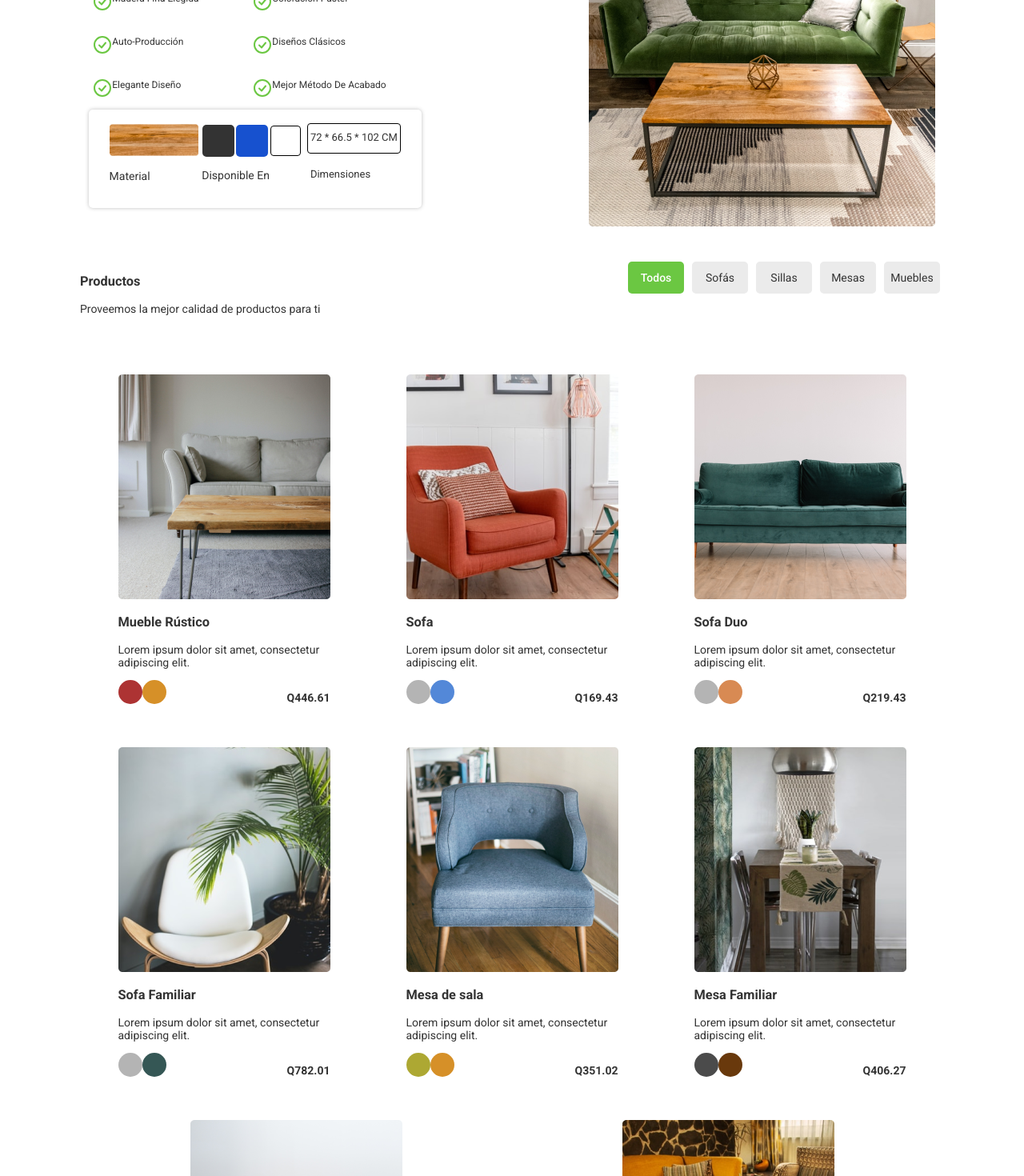
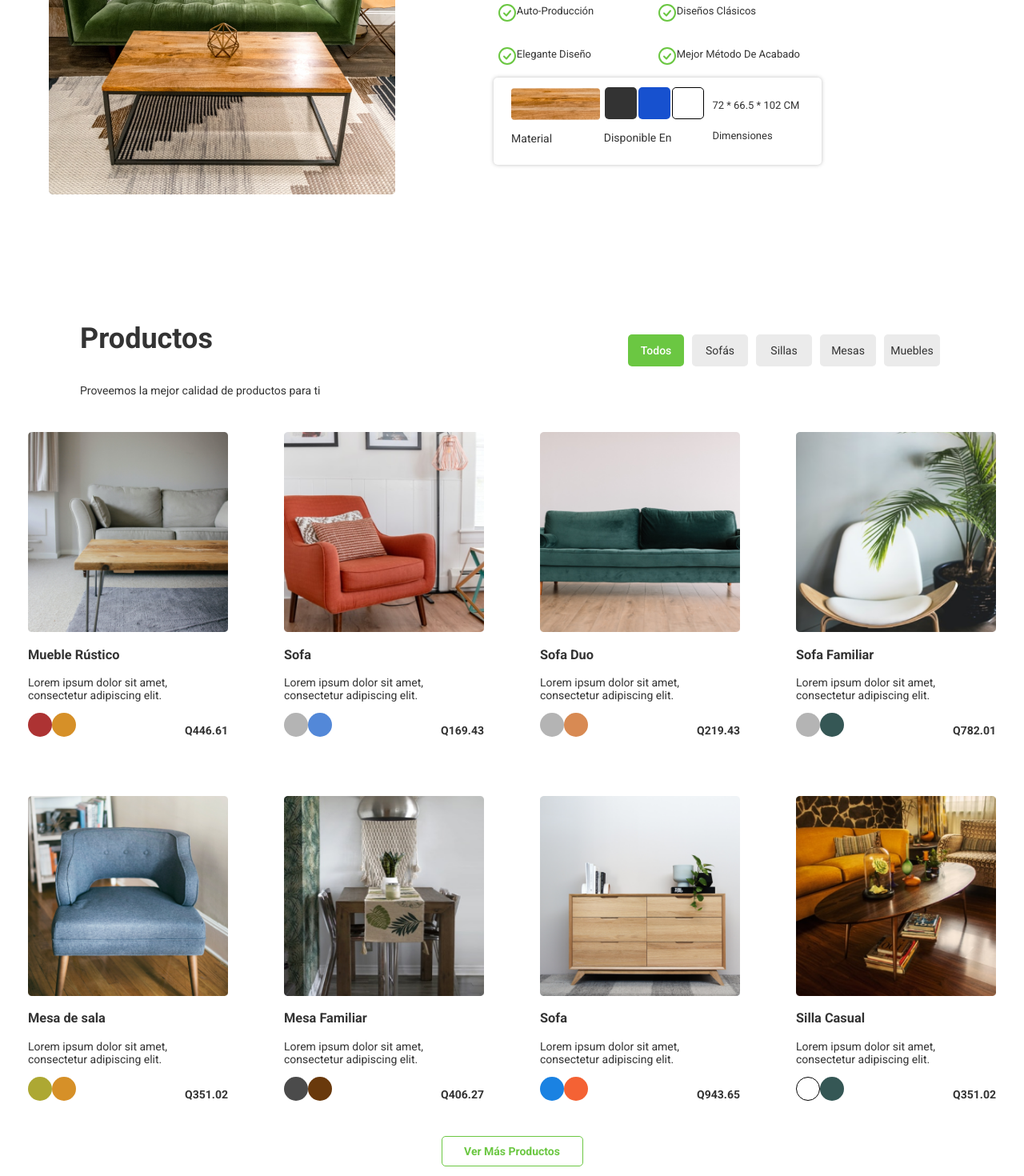
Before and after one commit to Whil117/Landing-page-Furnitures, a Next.js app: page / in a window 1280 px wide. Shown: the part 1320-2790 px from the top of the page at 80% size. Built offline with nearby package versions, Linux system fonts and the light colour scheme.

Commit message:
delete line styles.

```diff
--- a/src/components/Products/Products.tsx
+++ b/src/components/Products/Products.tsx
@@ -1,7 +1,18 @@
 /* eslint-disable @next/next/no-img-element */
 import { FC, useState } from "react";
-import { Card, LabelOption } from "../../styles/components/Products/Products";
-import { fontsWeight } from "../../styles/fonts";
+import {
+  Card,
+  ColorCircle,
+  DCategory,
+  DData,
+  LabelOption,
+  Navegation,
+  Price,
+  ProductsDiv,
+  ProductsLink,
+  Title,
+} from "../../styles/components/Products/Products";
+import Link from "next/link";
 import { Data, data } from "./assets/data";
 
 const categories = ["Todos", "Sofás", "Sillas", "Mesas", "Muebles"];
@@ -14,20 +25,15 @@
   const [active, setActive] = useState<IActive>({
     category: categories[0],
   } as IActive);
+
   return (
     <div>
-      <nav style={{ display: "flex", justifyContent: "space-between" ,flexWrap:"wrap", padding:"20px 100px" }}>
+      <Navegation>
         <div>
-          <h3>Productos</h3>
+          <Title id="Productos">Productos</Title>
           <p>Proveemos la mejor calidad de productos para ti</p>
         </div>
-        <div
-          style={{
-            display: "flex",
-            justifyContent: "space-around",
-            width: "400px",
-          }}
-        >
+        <DCategory>
           {categories.map((category) => (
             <div key={category}>
               <LabelOption
@@ -38,7 +44,6 @@
               </LabelOption>
 
               <input
-                style={{ display: "none" }}
                 type="radio"
                 checked={category === active.category}
                 name="options"
@@ -47,39 +52,32 @@
               />
             </div>
           ))}
-        </div>
-      </nav>
-      <div style={{display:"flex" , justifyContent:"space-around", flexWrap:"wrap",padding:"20px 100px"}}>
+        </DCategory>
+      </Navegation>
+      <DData>
         {data.map((artcl: Data) => (
-          <Card key={artcl.id}>
+          <Card key={artcl.id} href={`/productos/${artcl.title.trim()}`}>
             <img src={artcl.img} alt={artcl.title} />
             <h3>{artcl.title}</h3>
             <p>{artcl.desc}</p>
-            <div style={{display:"flex", justifyContent:"space-between"}}>
-              <div style={{display:"flex"}}>
+            <div>
+              <div>
                 {artcl.colors.map((color) => (
-                  <div
-                    key={color}
-                    style={{
-                      backgroundColor: color,
-                      outline: `1px solid ${
-                        color === "#FFFFFF" ? "black" : "none"
-                      }`,
-                      outlineOffset: "-2px",
-                      width: "30px",
-                      height: "30px",
-                      borderRadius:"50px"
-                    }}
-                  ></div>
+                  <ColorCircle color={color} key={color}></ColorCircle>
                 ))}
               </div>
               <div>
-                <p style={{fontWeight:fontsWeight.bold}}>Q{artcl.price}</p>
+                <Price>Q{artcl.price}</Price>
               </div>
             </div>
           </Card>
         ))}
-      </div>
+      </DData>
+      <ProductsDiv>
+        <Link href="/productos" passHref>
+          <ProductsLink>Ver Más Productos</ProductsLink>
+        </Link>
+      </ProductsDiv>
     </div>
   );
 };
--- a/src/components/Styles/Styles.tsx
+++ b/src/components/Styles/Styles.tsx
@@ -11,6 +11,7 @@
   StyleDivDetails,
   TextInformation,
   Texture,
+  Textures,
 } from "../../styles/components/Styles/Styles";
 import StyleImg from "../../../public/images/7.png";
 import Image from "next/image";
@@ -33,6 +34,9 @@
 const Styles: FC = () => {
   return (
     <Style>
+      <div>
+        <Image src={StyleImg} alt="stylyeimg1" />
+      </div>
       <StyleDivDetails>
         <h2>
           Nuevos <span>Estilos</span> minimalistas
@@ -51,10 +55,10 @@
           ))}
         </ChecksDiv>
         <StyleDetails>
-          <div>
+          <Textures>
             <Texture src={Test.material} alt={Test.material} />
             <p>Material</p>
-          </div>
+          </Textures>
           <ColorsBox>
             <div>
               {Test.colors.map((color) => (
@@ -64,16 +68,11 @@
             <p>Disponible En</p>
           </ColorsBox>
           <Dimentions>
-            <div>
-              <p>{Test.dimensions}</p>
-            </div>
+            <p>{Test.dimensions}</p>
             <p>Dimensiones</p>
           </Dimentions>
         </StyleDetails>
       </StyleDivDetails>
-      <div>
-        <Image src={StyleImg} alt="stylyeimg1" />
-      </div>
     </Style>
   );
 };
--- a/src/styles/components/Home/Home.ts
+++ b/src/styles/components/Home/Home.ts
@@ -27,7 +27,7 @@
   display: flex;
   align-items: center;
   justify-content: center;
-  padding: 15px;
+  padding: 10px;
   width: 110px;
   color: ${colors.white};
   font-weight: ${fontsWeight.bold};
@@ -35,15 +35,14 @@
   text-decoration: none;
   background: ${colors.green};
   border-radius: 5px;
+  outline-offset: -1px;
+
   &:hover {
     transition: 0.3s;
-
-    /* border: 1px solid ${colors.green}; */
     outline: 1px solid ${colors.green};
-    outline-offset: -2px;
+    /* outline-offset: -1px; */
     color: ${colors.green};
     background-color: ${colors.white};
-    /* text-decoration: underline; */
   }
 `;
 
--- a/src/styles/components/NavBar/NavBar.ts
+++ b/src/styles/components/NavBar/NavBar.ts
@@ -4,12 +4,15 @@
 export const Nav = styled.nav`
   display: flex;
   align-items: center;
-  padding: 20px 100px;
+  padding: 10px 50px;
   height: 41px;
   background: #ffffff;
   color: ${colors.black};
   box-shadow: 0px 0px 5px rgba(0, 0, 0, 0.25);
   margin: 0 0 100px 0;
+  top:0;
+  position:sticky;
+  z-index:10;
   .optionsPc {
     display: flex;
     justify-content: space-between;
--- a/src/styles/components/Products/Products.ts
+++ b/src/styles/components/Products/Products.ts
@@ -2,9 +2,38 @@
 import { colors } from "../../colors";
 import { fontsWeight } from "../../fonts";
 
+export const Title = styled.h3`
+  font-size: 36px;
+  top: -100px;
+`;
 type Active = {
-    active:Boolean
-}
+  active: Boolean;
+};
+
+export const DData = styled.div`
+  display: flex;
+  justify-content: space-around;
+  flex-wrap: wrap;
+`;
+
+export const DCategory = styled.div`
+  display: flex;
+  justify-content: space-around;
+  width: 400px;
+  div {
+    input {
+      display: none;
+    }
+  }
+`;
+
+export const Navegation = styled.nav`
+  display: flex;
+  justify-content: space-between;
+  padding: 0 100px;
+  flex-wrap: wrap;
+  align-items: center;
+`;
 
 export const LabelOption = styled.label<Active>`
   display: flex;
@@ -12,15 +41,71 @@
   align-items: center;
   padding: 10px;
   width: 50px;
-  font-weight: ${({active})=>active ? fontsWeight.medium : fontsWeight.regular};
+  font-weight: ${({ active }) =>
+    active ? fontsWeight.medium : fontsWeight.regular};
   height: 20px;
-  color:${({active})=> active ? colors.white : colors.black};
-  background: ${({active})=> active? colors.green : colors.gray};
+  color: ${({ active }) => (active ? colors.white : colors.black)};
+  background: ${({ active }) => (active ? colors.green : colors.gray)};
   border-radius: 5px;
   transition: 0.3s;
 `;
-export const Card = styled.div`
-  width: 265px;
+export const Card = styled.a`
+  width: 250px;
   margin: 20px;
-  /* height: 412px; */
-`
+  color: ${colors.black};
+  text-decoration: none;
+  transition: 0.3s;
+  padding: 10px;
+  border-radius: 5px;
+  img {
+    width: 250px;
+    height: 250px;
+  }
+  div {
+    display: flex;
+    justify-content: space-between;
+    div {
+      display: flex;
+    }
+  }
+  &:hover {
+    transition: 0.3s;
+    transform: scale(1.1, 1.1);
+    background: #ffffff;
+    box-shadow: 0px 0px 5px rgba(0, 0, 0, 0.25);
+  }
+`;
+
+interface Color {
+  color: string;
+}
+export const ColorCircle = styled.div<Color>`
+  background-color: ${({ color }) => color};
+  outline: 1px solid ${({ color }) => (color === "#FFFFFF" ? "black" : "none")};
+  outline-offset: -1px;
+  width: 30px;
+  height: 30px;
+  border-radius: 50px;
+`;
+export const Price = styled.p`
+  font-weight: ${fontsWeight.bold};
+`;
+
+export const ProductsDiv = styled.div`
+  display: flex;
+  justify-content: center;
+`;
+
+export const ProductsLink = styled.a`
+  display: flex;
+  justify-content: center;
+  align-items: center;
+  padding: 10px;
+  width: 177px;
+  border: 1px solid ${colors.green};
+  box-sizing: border-box;
+  border-radius: 5px;
+  text-decoration: none;
+  color: ${colors.green};
+  font-weight: ${fontsWeight.bold};
+`;
--- a/src/styles/components/Services/Services.ts
+++ b/src/styles/components/Services/Services.ts
@@ -36,12 +36,10 @@
   justify-content: center;
   align-items: center;
   padding: 21px 25px;
-  /* width: 260px; */
   height: 181px;
   background: #ffffff;
   box-shadow: 0px 1px 5px rgba(0, 0, 0, 0.25);
   border-radius: 5px;
-  /* margin: 10x; */
   transition: 0.3s;
   transform: scale(0.9, 0.9);
 `;
--- a/src/styles/components/Styles/Styles.ts
+++ b/src/styles/components/Styles/Styles.ts
@@ -4,6 +4,12 @@
 interface Color {
   color: string;
 }
+
+export const Textures = styled.div`
+    p{
+      margin:12px 0;
+    }
+`
 export const Dimentions = styled.div`
   div {
     outline: 1px solid black;
@@ -35,20 +41,21 @@
   border-radius: 5px;
   outline: 1px solid ${({ color }) => (color === "white" ? "black" : "none")};
   background-color: ${({ color }) => color};
-  outline-offset: -2px;
+  outline-offset: -1px;
   margin: 1px;
 `;
 
 export const TextInformation = styled.p`
-  width: 602px;
+  width: 590px;
   font-size: 14px;
 `;
 
 export const Style = styled.div`
   display: flex;
-  flex-wrap: wrap;
+  flex-wrap: wrap-reverse;
   justify-content: space-around;
-  padding: 20px 100px;
+  margin: 120px 0;
+
 `;
 export const StyleDivDetails = styled.div`
   width: 602px;
@@ -72,7 +79,7 @@
     height: 44px;
   }
   p {
-    font-size: 12px;
+    font-size: 13px;
   }
 `;
 export const StyleDetails = styled.aside`
@@ -80,7 +87,7 @@
   justify-content: space-around;
   align-items: center;
   flex-wrap: wrap;
-  padding: 16px 23px;
+  padding: 10px 20px;
   width: 370px;
   background: #ffffff;
   box-shadow: 0px 0px 5px rgba(0, 0, 0, 0.25);
```
